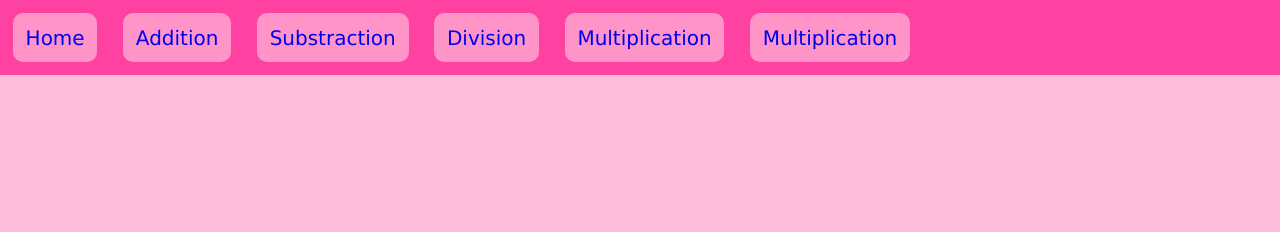
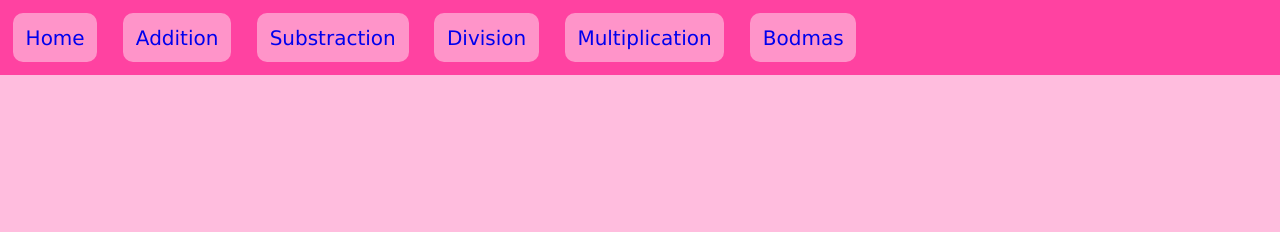
Before and after one commit to rahulpakhare4/practicemath.github.io, a plain HTML site: page mathSubstraction.html in a window 1280 px wide. Shown: the top 232 px of the page. Drawn offline with Linux system fonts and the light colour scheme.

Commit message:
Update mathSubstraction.html

```diff
--- a/mathSubstraction.html
+++ b/mathSubstraction.html
@@ -17,9 +17,8 @@
         <div class="headchild"><a href="mathSubstraction.html">Substraction</a></div>
         <div class="headchild"><a href="mathDivision.html">Division</a></div>
         <div class="headchild"><a href="mathMultiplication.html">Multiplication</a></div>
-      <div class="headchild"><a href="bodmas.html">Multiplication</a></div>
+      <div class="headchild"><a href="bodmas.html">Bodmas</a></div>
     </div>
-
 
     <div class="questionparent">
 
```
